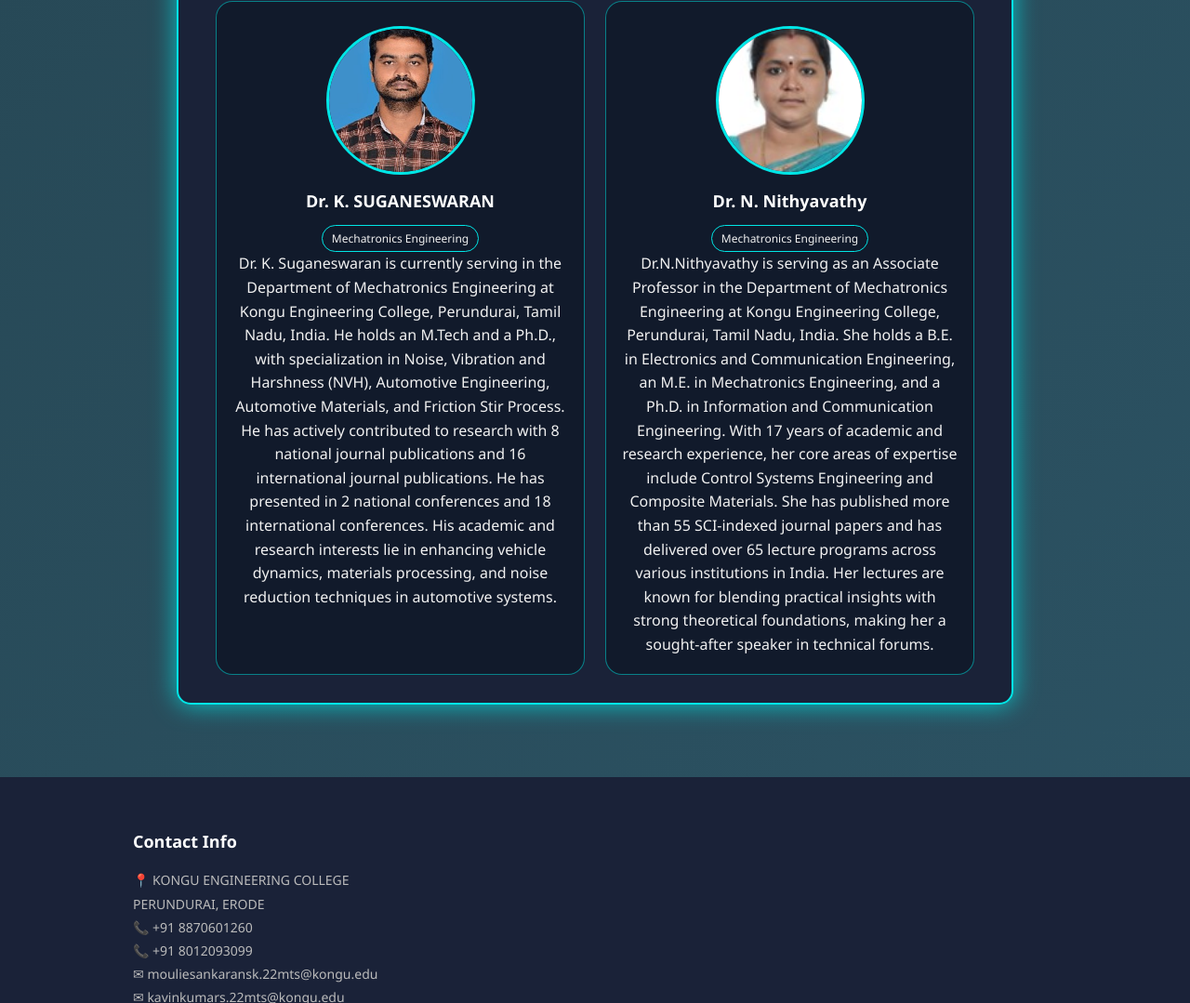
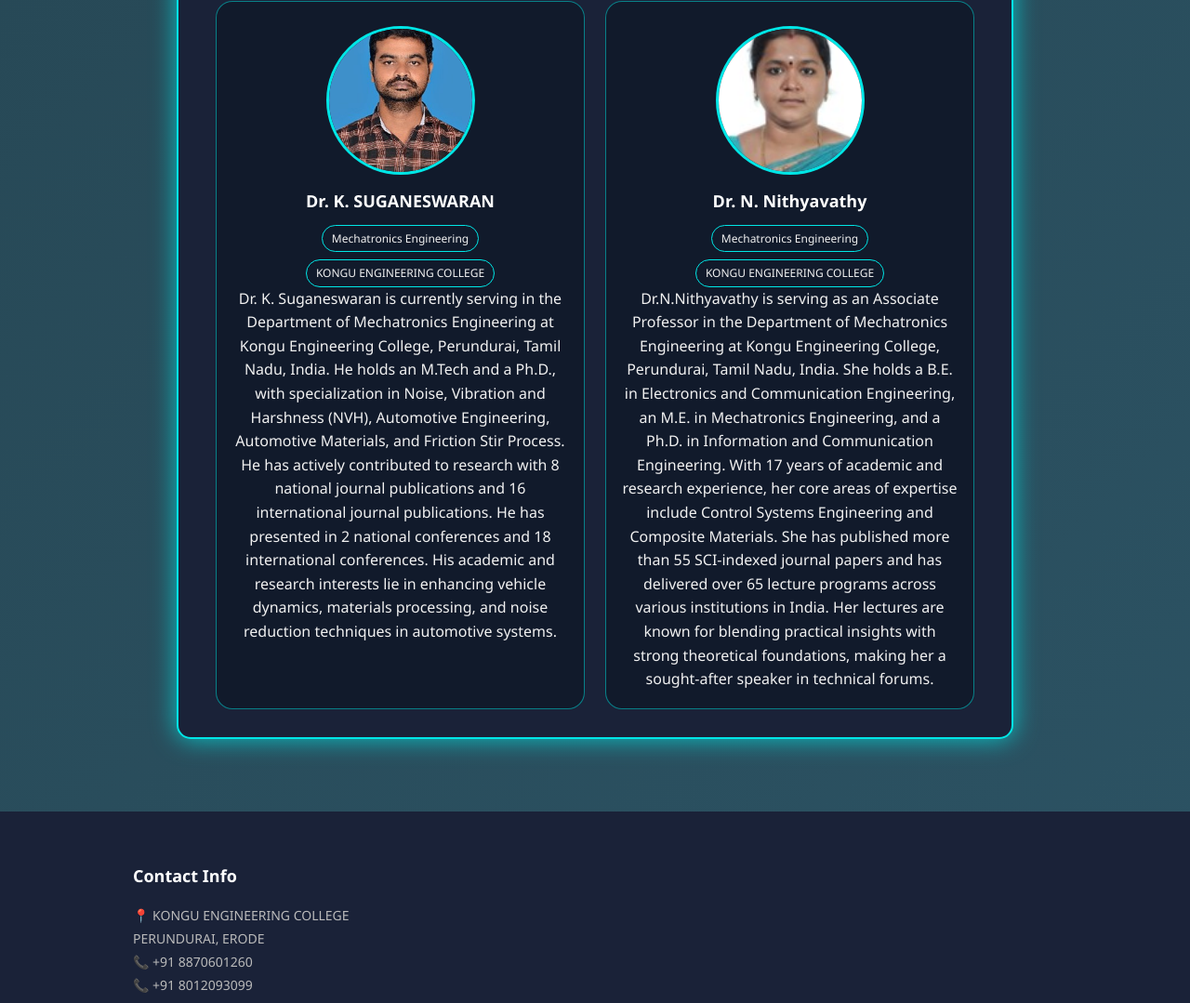
Before and after one commit to KAVINKUMAR-S42/RoboGest, a plain HTML site: page index.html in a window 1280 px wide. Shown: the part 10162-11241 px from the top of the page at 93% size. Drawn offline with Linux system fonts and the light colour scheme.

Commit message:
added commit

```diff
--- a/index.html
+++ b/index.html
@@ -391,6 +391,7 @@ The arm is powered by MG995 high-torque servos for base and shoulder motion and
         <img src="sugu.jpg" alt="Photo of MOULIE SANKARAN S K" class="member-photo">
         <div class="member-name">Dr. K. SUGANESWARAN</div>
         <span class="badge">Mechatronics Engineering</span>
+        <span class="badge">KONGU ENGINEERING COLLEGE</span>
         <P>Dr. K. Suganeswaran is currently serving in the Department of Mechatronics Engineering at Kongu Engineering College, Perundurai, Tamil Nadu, India. He holds an M.Tech and a Ph.D., with specialization in Noise, Vibration and Harshness (NVH), Automotive Engineering, Automotive Materials, and Friction Stir Process. He has actively contributed to research with 8 national journal publications and 16 international journal publications. He has presented in 2 national conferences and 18 international conferences. His academic and research interests lie in enhancing vehicle dynamics, materials processing, and noise reduction techniques in automotive systems.</P>
       </div>
             <!-- Member 1 -->
@@ -398,6 +399,7 @@ The arm is powered by MG995 high-torque servos for base and shoulder motion and
         <img src="nith.jpg" alt="Photo of MOULIE SANKARAN S K" class="member-photo">
         <div class="member-name">Dr. N. Nithyavathy</div>
         <span class="badge">Mechatronics Engineering</span>
+        <span class="badge">KONGU ENGINEERING COLLEGE</span>
         <P>Dr.N.Nithyavathy is serving as an Associate Professor in the Department of Mechatronics Engineering at Kongu Engineering College, Perundurai, Tamil Nadu, India. She holds a B.E. in Electronics and Communication Engineering, an M.E. in Mechatronics Engineering, and a Ph.D. in Information and Communication Engineering. With 17 years of academic and research experience, her core areas of expertise include Control Systems Engineering and Composite Materials. She has published more than 55 SCI-indexed journal papers and has delivered over 65 lecture programs across various institutions in India. Her lectures are known for blending practical insights with strong theoretical foundations, making her a sought-after speaker in technical forums.</P>
       </div>
     </div></section>
```
